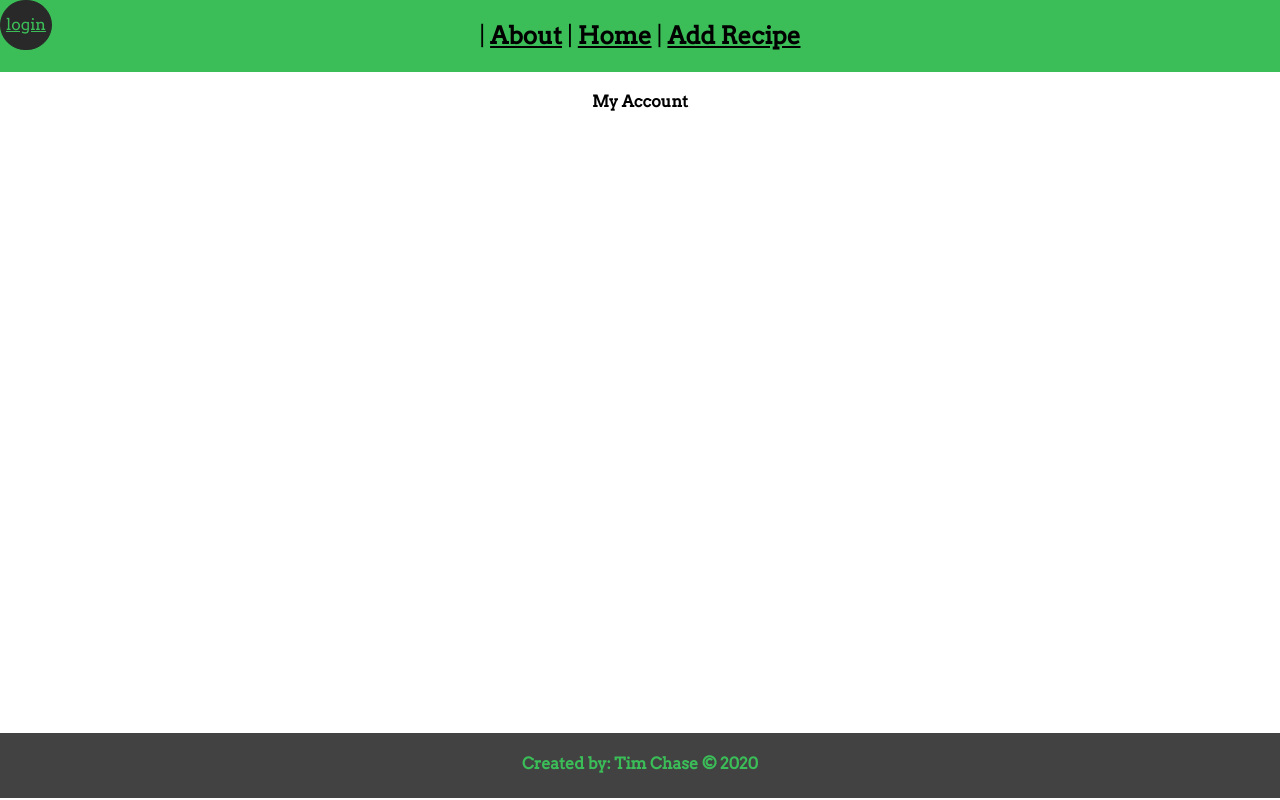
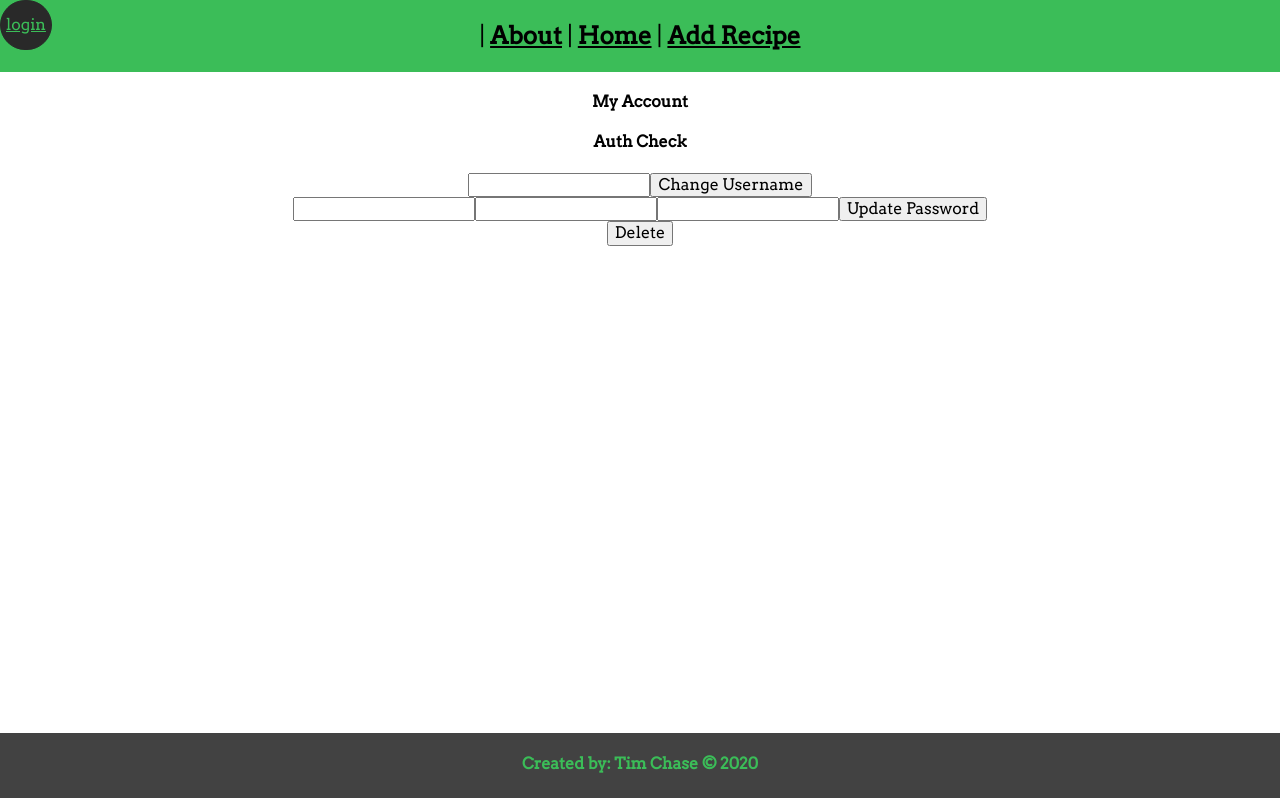
Before and after one commit to Tchase44/recipe_book, a Vue app in the folder vue/: page /my_account in a window 1280 px wide. Built offline with nearby package versions, Linux system fonts and the light colour scheme.

Commit message:
preparing accounts

```diff
--- a/vue/src/axios.js
+++ b/vue/src/axios.js
@@ -1,5 +1,6 @@
 import axios from 'axios'
+import store from './store'
 // axios.defaults.baseURL = 'https://api.example.com';
 axios.defaults.headers.common['Content-Type'] = 'application/json';
-axios.defaults.headers.common['Authorization'] = `Bearer ${sessionStorage.getItem('auth_token')}`;
+axios.defaults.headers.common['Authorization'] = `Bearer ${store.getters.isLoggedIn ? store.getters.getTokenData : ""}`;
 export default axios
--- a/vue/src/components/users/account.vue
+++ b/vue/src/components/users/account.vue
@@ -1,16 +1,54 @@
 <template>
   <div>
     <h4>My Account</h4>
-    <div></div>
-    <form action=""></form>
+    <div>
+      <div @click="authCheck"><h4>Auth Check</h4></div>
+    </div>
+    <form @submit="updateUsername">
+      <input type="text" id="username" class="username check">
+      <button type="submit">Change Username</button>
+    </form>
+    <form @submit="updatePassword">
+      <input type="password" name="current_password" id="">
+      <input type="password" name="new_password" id="">
+      <input type="password" name="password_confirmation" id="">
+      <button type="submit">Update Password</button>
+    </form>
+    <form @submit="deleteAccount">
+      <button type="submit">Delete</button>
+    </form>
   </div>
 </template>
 
 <script>
+import userAPI from "../../services/userApi";
 export default {
   name: "account",
   data(){
-    return {}
+    return {
+      account:{},
+      m: null
+    }
+  },
+  methods:{
+    async updatePassword(e){
+      e.preventDefault()
+      let passChange = await userAPI.passwordChange()
+      this.m = passChange
+    },
+    async deleteAccount(e){
+      e.preventDefault()
+      let x = await userAPI.removeAccount()
+      this.m = x
+    },
+    async updateUsername(e){
+      e.preventDefault()
+      // let x = await userAPI.
+    },
+    async authCheck(){
+      let x = await userAPI.healthCheck()
+      this.m = x
+    },
   }
 }
 </script>
--- a/vue/src/router/index.js
+++ b/vue/src/router/index.js
@@ -15,6 +15,7 @@ const router = new VueRouter({
 
 router.beforeEach( (to,form,next) => {
   if(store.getters.isLoggedIn && store.getters.getTokenData){
+    console.log("triggered LoggedIn")
     let t = JSON.parse(atob(store.getters.getTokenData))
     let exp = new Date(0)
     exp.setUTCSeconds(t.exp)
@@ -41,6 +42,7 @@ router.beforeEach( (to,form,next) => {
         break;
     }
   }else{
+    console.log("not logged in")
     next()
   }
 })
--- a/vue/src/services/userApi.js
+++ b/vue/src/services/userApi.js
@@ -29,7 +29,7 @@ export default {
     })
   },
   passwordChange:(userInfo = {})=>{
-    return axios.put(`http://localhost:3000/user/password`,
+    return axios.put(`http://localhost:3000/users/password`,
     {user: userInfo}
     ).then( data => {
       return data.data
@@ -50,6 +50,16 @@ export default {
       return {error: err}
     })
   },
+  changeUsername: (userInfo = {}) => {
+    return axios.put(`https://localhost:3000/users`,
+    {account_update: userInfo}
+    ).then( data => {
+      return data.data
+    }).catch(err=>{
+      console.log(err)
+      return {error: err}
+    })
+  },
   // todo: remove
   healthCheck: () => {
     return axios.get(`http://localhost:3000/health`).then(data => {
```
Also changed, not shown: 2 other files (tests, documents, lock files or other folders).
